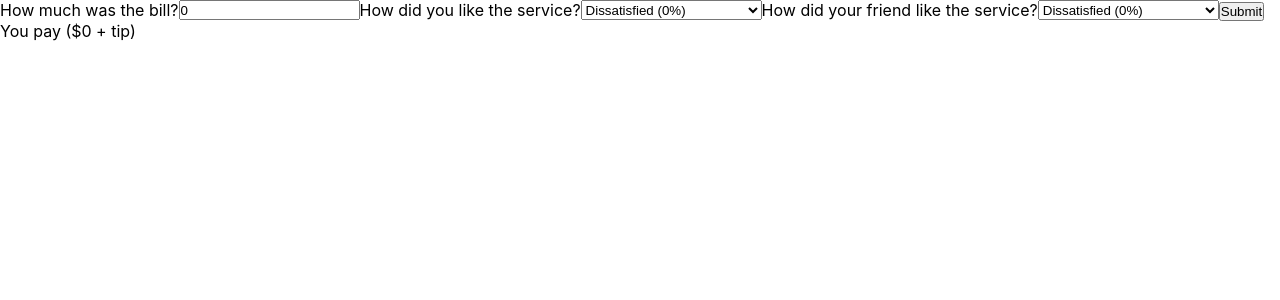
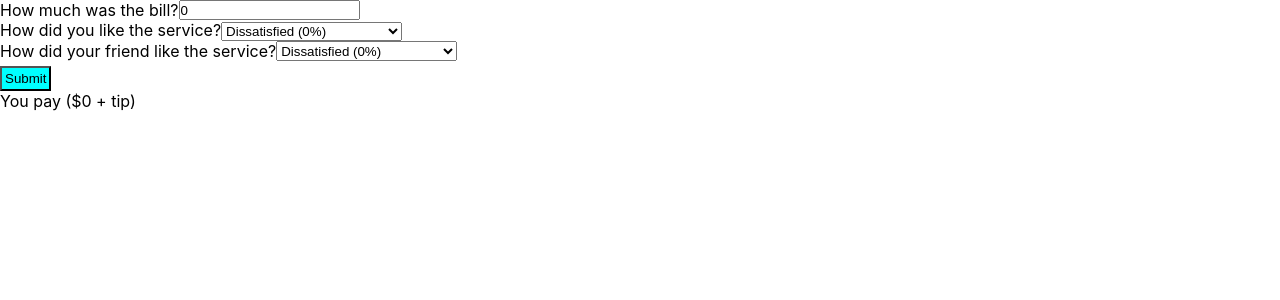
Before and after one commit to satyamkale27/Tip-calculator, a React (Create React App) app: page / in a window 1280 px wide. Shown: the top 300 px of the page. Built offline with nearby package versions, Linux system fonts and the light colour scheme.

Commit message:
styled button

```diff
--- a/src/App.js
+++ b/src/App.js
@@ -6,6 +6,7 @@ function App() {
   function setStates(newState) {
     setBill(newState);
   }
+  console.log("bill", bill);
 
   function propRecv(passupper) {
     const feedbackPercentage = parseFloat(passupper.feedback);
@@ -52,7 +53,7 @@ function Form({ onPassupper }) {
           />
         </div>
 
-        <div className="table">
+        <div className="container">
           <p>How did you like the service?</p>
           <select
             value={feedback}
@@ -67,6 +68,7 @@ function Form({ onPassupper }) {
 
         <div className="table">
           <p>How did your friend like the service?</p>
+
           <select
             value={feedbacks}
             onChange={(e) => setFeedbacks(e.target.value)}
@@ -77,8 +79,11 @@ function Form({ onPassupper }) {
             <option value="20">Absolutely amazing! (20%)</option>
           </select>
         </div>
-
-        <button type="submit">Submit</button>
+        <div>
+          <button type="submit" className="button">
+            Submit
+          </button>
+        </div>
       </form>
       <div>
         <Display valuess={value} />
--- a/src/index.css
+++ b/src/index.css
@@ -28,3 +28,12 @@ code {
 .no-spinner {
   -moz-appearance: textfield; /* Firefox */
 }
+.container p,
+.container input {
+  display: inline-block;
+}
+.button {
+  padding: 3px;
+  background-color: aqua;
+  margin-top: 5px;
+}
```
